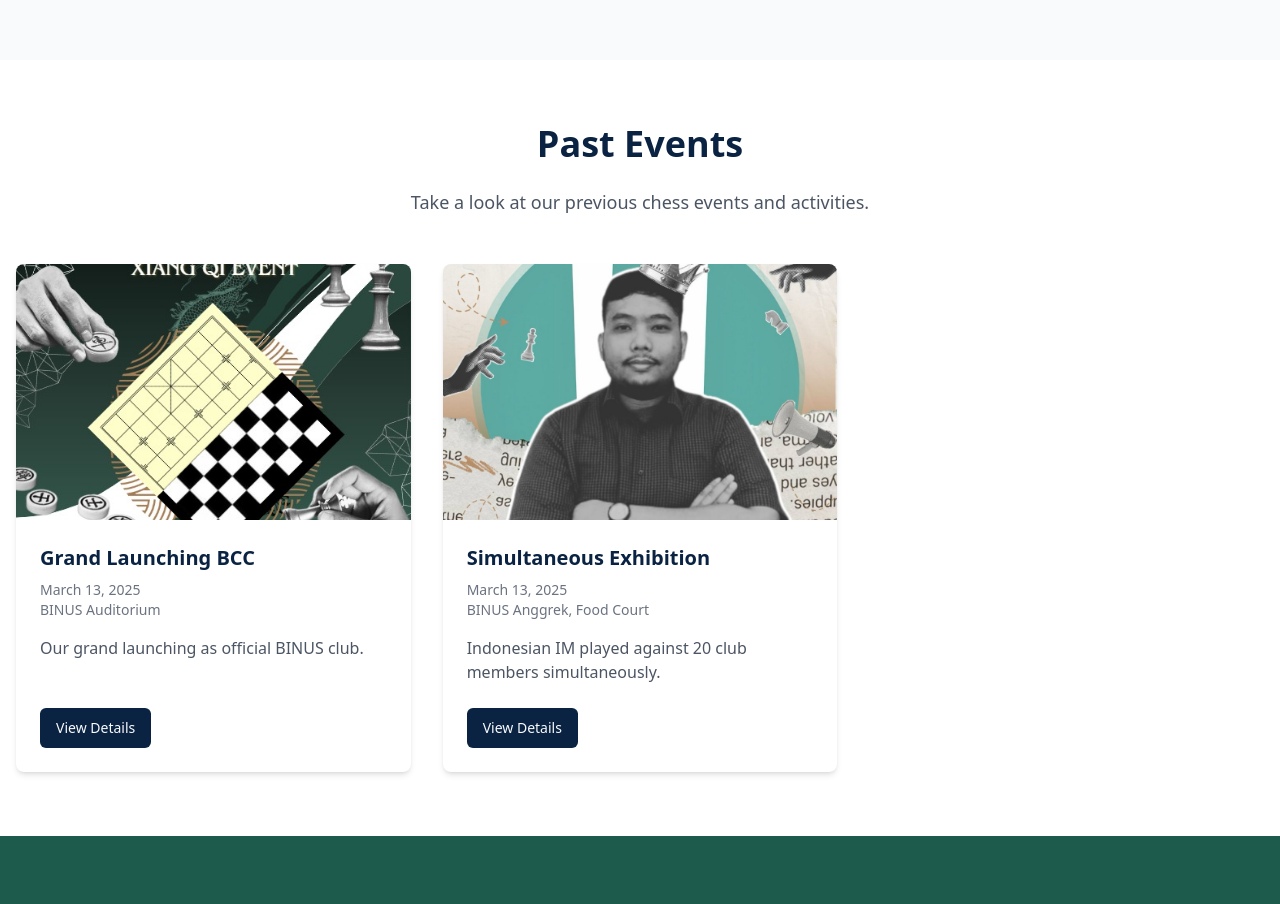
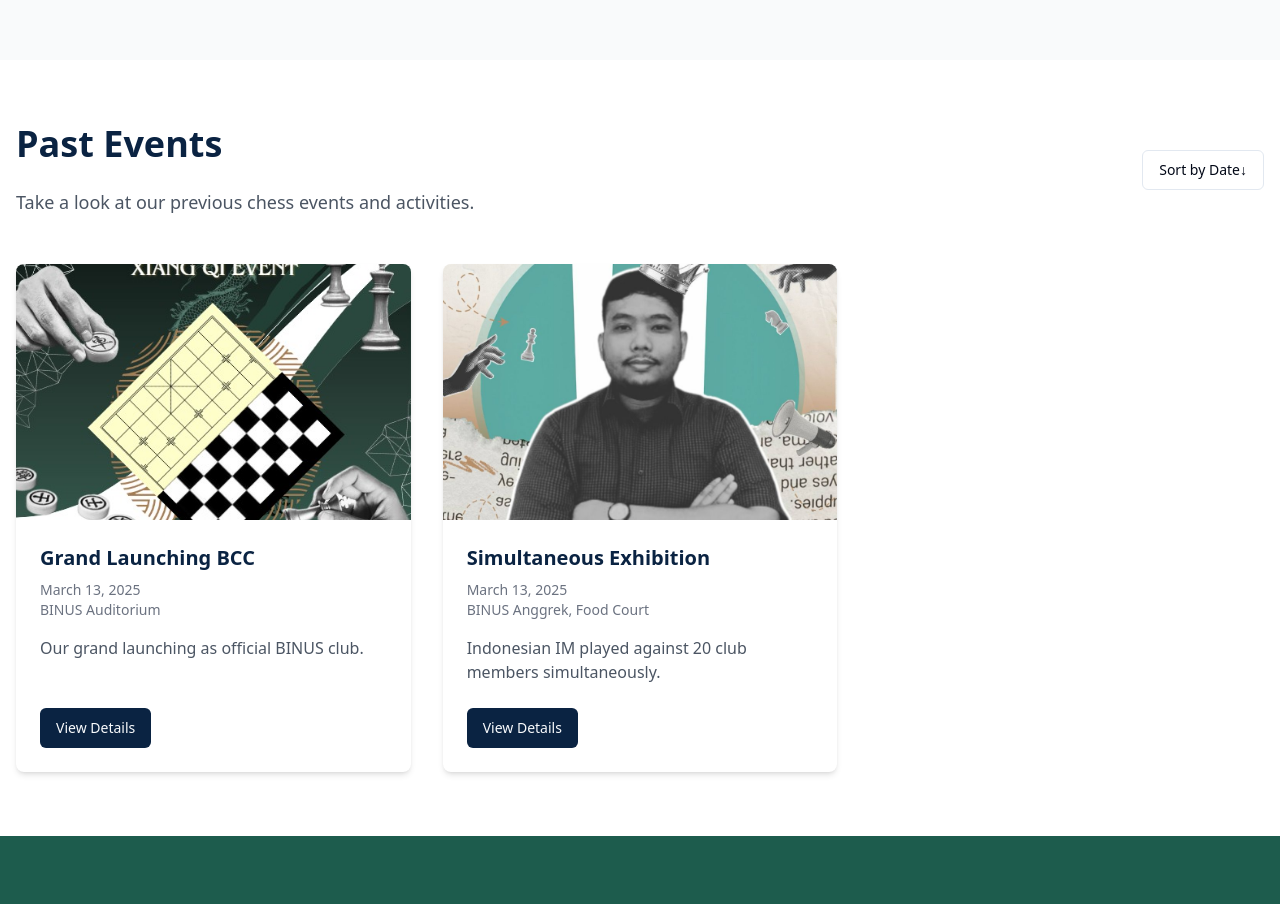
Before and after one commit to mzf11125/binus-chess-knight-club, a React (Vite) app: page /events in a window 1280 px wide. Shown: the part 1320-2224 px from the top of the page. Built offline with nearby package versions, Linux system fonts and the light colour scheme.

Commit message:
Add sorting to past events

```diff
--- a/src/data/events.ts
+++ b/src/data/events.ts
@@ -2,6 +2,7 @@ export interface Event {
   id: string;
   title: string;
   date: string;
+  dateObject: Date; // For reliable sorting
   location: string;
   description: string;
   image: string;
@@ -16,6 +17,7 @@ export const allEvents: Event[] = [
     id: "bpjs",
     title: "BPJS Online Tournament",
     date: "September 9-10, 2025 Pukul 19:00-Selesai",
+    dateObject: new Date(2025, 8, 9), // September 9, 2025
     location: "Online Lichess",
     description: "BPJS Cross-University Online Tournament",
     image: "/events/bpjsonline.jpg",
@@ -28,6 +30,7 @@ export const allEvents: Event[] = [
     id: "weekly-meeting",
     title: "Blitz Krieg",
     date: "Time: TBA in WhatsApp group",
+    dateObject: new Date(2025, 11, 31), // Future placeholder date
     location: "BINUS Anggrek Campus, Student Corner 4th floor",
     description:
       "Join us for casual play, puzzles and discussions. All skill levels welcome!",
@@ -40,6 +43,7 @@ export const allEvents: Event[] = [
     id: "grand-launching",
     title: "Grand Launching BCC",
     date: "March 13, 2025",
+    dateObject: new Date(2025, 2, 13), // March 13, 2025
     location: "BINUS Auditorium",
     description: "Our grand launching as official BINUS club.",
     image: "/events/bcclaunch.jpeg",
@@ -57,6 +61,7 @@ export const allEvents: Event[] = [
     id: "simulchess",
     title: "Simultaneous Exhibition",
     date: "March 13, 2025",
+    dateObject: new Date(2025, 2, 13), // March 13, 2025
     location: "BINUS Anggrek, Food Court",
     description:
       "Indonesian IM played against 20 club members simultaneously.",
@@ -71,8 +76,15 @@ export const getUpcomingEvents = (): Event[] => {
   return allEvents.filter(event => event.type === "upcoming");
 };
 
-export const getPastEvents = (): Event[] => {
-  return allEvents.filter(event => event.type === "past");
+export const getPastEvents = (sortOrder: "asc" | "desc" = "desc"): Event[] => {
+  const pastEvents = allEvents.filter(event => event.type === "past");
+  return pastEvents.sort((a, b) => {
+    if (sortOrder === "asc") {
+      return a.dateObject.getTime() - b.dateObject.getTime();
+    } else {
+      return b.dateObject.getTime() - a.dateObject.getTime();
+    }
+  });
 };
 
 export const getEventById = (id: string): Event | undefined => {
--- a/src/pages/Events.tsx
+++ b/src/pages/Events.tsx
@@ -4,10 +4,12 @@ import Footer from "@/components/Footer";
 import EventCard from "@/components/EventCard";
 import { Button } from "@/components/ui/button";
 import { getUpcomingEvents, getPastEvents } from "@/data/events";
+import { useState } from "react";
 
 const Events = () => {
+  const [pastEventsSortOrder, setPastEventsSortOrder] = useState<"asc" | "desc">("desc");
   const upcomingEvents = getUpcomingEvents();
-  const pastEvents = getPastEvents();
+  const pastEvents = getPastEvents(pastEventsSortOrder);
 
   return (
     <div className="flex flex-col min-h-screen">
@@ -71,10 +73,22 @@ const Events = () => {
         {/* Past Events */}
         <section className="py-16">
           <div className="container mx-auto px-4">
-            <h2 className="section-title text-center">Past Events</h2>
-            <p className="text-lg text-gray-600 text-center max-w-3xl mx-auto mb-12">
-              Take a look at our previous chess events and activities.
-            </p>
+            <div className="flex justify-between items-center mb-12">
+              <div>
+                <h2 className="section-title text-left">Past Events</h2>
+                <p className="text-lg text-gray-600 max-w-3xl">
+                  Take a look at our previous chess events and activities.
+                </p>
+              </div>
+              <Button
+                variant="outline"
+                onClick={() => setPastEventsSortOrder(pastEventsSortOrder === "desc" ? "asc" : "desc")}
+                className="flex items-center gap-2"
+              >
+                Sort by Date
+                {pastEventsSortOrder === "desc" ? "↓" : "↑"}
+              </Button>
+            </div>
             <div className="grid grid-cols-1 md:grid-cols-2 lg:grid-cols-3 gap-8">
               {pastEvents.map((event, index) => (
                 <EventCard
```
